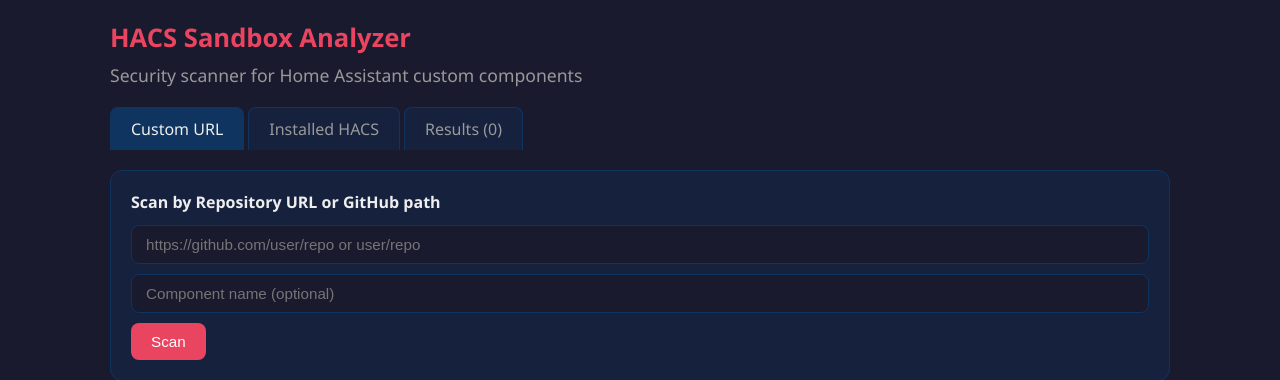
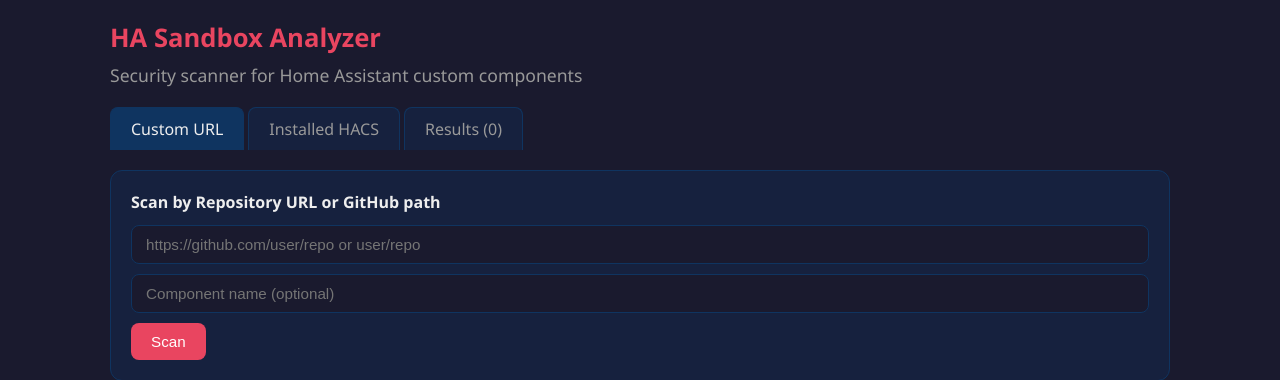
Before and after one commit to jrx-code/ha-security-sandbox, a FastAPI app: page / in a window 1280 px wide. Shown: the top 380 px of the page. Run offline with FastAPI, Linux system fonts and the light colour scheme.

Commit message:
Rename project from hacs-sandbox to ha-sandbox
Co-Authored-By: Claude Opus 4.6 <noreply@anthropic.com>

```diff
--- a/app/config.py
+++ b/app/config.py
@@ -8,7 +8,7 @@ class Settings(BaseSettings):
     mqtt_user: str = "mqtt_user"
     mqtt_pass: str = "changeme"
     mqtt_use_tls: bool = True
-    mqtt_node_id: str = "hacs_sandbox"
+    mqtt_node_id: str = "ha_sandbox"
 
     # Ollama
     ollama_url: str = "http://ai.example.com:11434"
--- a/app/main.py
+++ b/app/main.py
@@ -1,4 +1,4 @@
-"""HACS Sandbox Analyzer — FastAPI application."""
+"""HA Sandbox Analyzer — FastAPI application."""
 
 import asyncio
 import logging
@@ -23,7 +23,7 @@ _active_jobs: dict[str, dict] = {}
 
 @asynccontextmanager
 async def lifespan(app: FastAPI):
-    log.info("HACS Sandbox Analyzer starting")
+    log.info("HA Sandbox Analyzer starting")
     try:
         publish_discovery()
         publish_status("idle")
@@ -33,7 +33,7 @@ async def lifespan(app: FastAPI):
     disconnect()
 
 
-app = FastAPI(title="HACS Sandbox Analyzer", version="1.0.0", lifespan=lifespan)
+app = FastAPI(title="HA Sandbox Analyzer", version="1.0.0", lifespan=lifespan)
 templates = Jinja2Templates(directory=str(Path(__file__).parent / "web" / "templates"))
 
 
--- a/app/report/mqtt.py
+++ b/app/report/mqtt.py
@@ -20,7 +20,7 @@ def _get_client() -> mqtt.Client:
         return _client
 
     _client = mqtt.Client(
-        client_id="hacs-sandbox",
+        client_id="ha-sandbox",
         protocol=mqtt.MQTTv5,
         callback_api_version=mqtt.CallbackAPIVersion.VERSION2,
     )
@@ -41,7 +41,7 @@ def publish_discovery():
 
     device = {
         "identifiers": [node],
-        "name": "HACS Sandbox Analyzer",
+        "name": "HA Sandbox Analyzer",
         "model": "Sandbox v1.0",
         "manufacturer": "JI Engineering",
     }
--- a/app/web/templates/index.html
+++ b/app/web/templates/index.html
@@ -3,7 +3,7 @@
 <head>
     <meta charset="UTF-8">
     <meta name="viewport" content="width=device-width, initial-scale=1.0">
-    <title>HACS Sandbox Analyzer</title>
+    <title>HA Sandbox Analyzer</title>
     <style>
         :root {
             --bg: #1a1a2e; --surface: #16213e; --primary: #0f3460;
@@ -87,7 +87,7 @@
 </head>
 <body>
 <div class="container">
-    <h1>HACS Sandbox Analyzer</h1>
+    <h1>HA Sandbox Analyzer</h1>
     <h2>Security scanner for Home Assistant custom components</h2>
 
     <div class="tabs">
--- a/docker-compose.yml
+++ b/docker-compose.yml
@@ -1,7 +1,7 @@
 services:
-  hacs-sandbox:
+  ha-sandbox:
     build: .
-    container_name: hacs-sandbox
+    container_name: ha-sandbox
     restart: unless-stopped
     ports:
       - "8099:8099"
```
